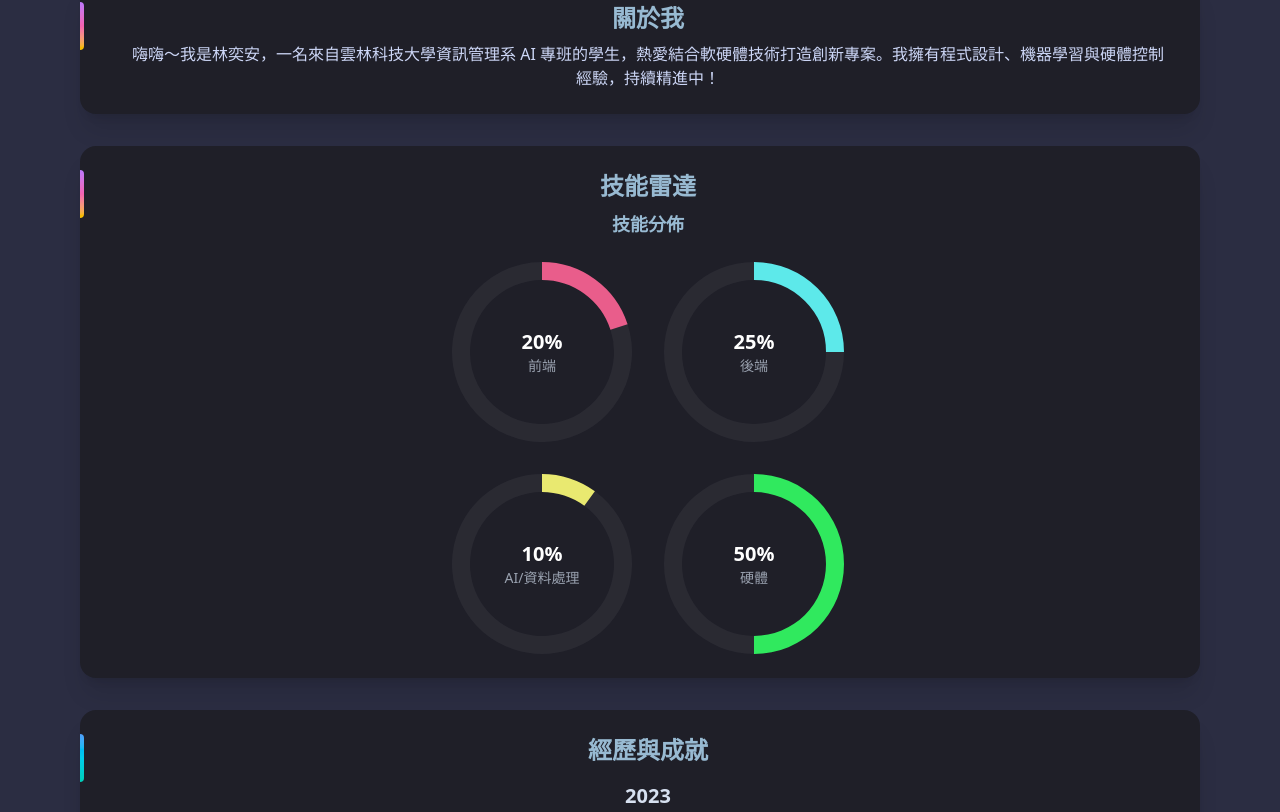
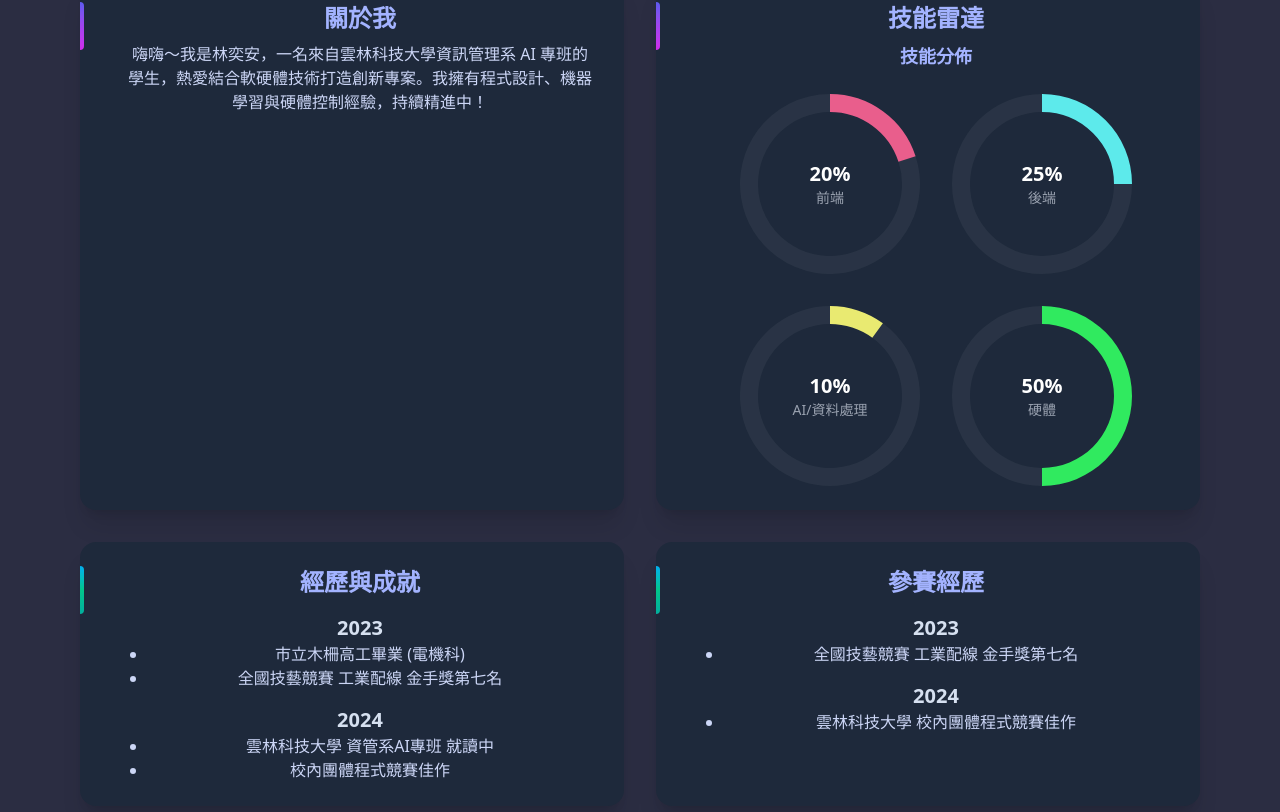
Before and after one commit to Catneko-0422/Catneko-0422.github.io, a Next.js app: page /About in a window 1280 px wide. Shown: the part 767-1579 px from the top of the page. Built offline with nearby package versions, Linux system fonts and the light colour scheme.

Commit message:
style: update about layout and theme

```diff
--- a/src/app/About/page.tsx
+++ b/src/app/About/page.tsx
@@ -21,7 +21,7 @@ const skills = [
 
 const SkillRadar = () => (
   <div className="flex flex-col items-center gap-6">
-  <div className="text-center text-lg font-semibold text-blue-700 dark:text-[#98BAD2]">技能分佈</div>
+  <div className="text-center text-lg font-semibold text-indigo-700 dark:text-indigo-300">技能分佈</div>
     <div className="grid grid-cols-1 sm:grid-cols-2 gap-8">
       {skills.map((skill, idx) => (
         <div key={idx} className="relative w-[180px] h-[180px] mx-auto sm:mx-0">
@@ -87,26 +87,26 @@ const certifications = [
 
 const Card = ({ title, children }: { title: string; children: React.ReactNode }) => (
   <motion.div
-    className="relative bg-white dark:bg-[#1f1f28] rounded-2xl shadow-xl w-full px-6 sm:px-8 py-6 hover:scale-[1.02] transition-transform duration-300"
+    className="relative bg-white dark:bg-[#1e293b] rounded-2xl shadow-xl w-full px-6 sm:px-8 py-6 hover:scale-[1.02] transition-transform duration-300"
     initial={{ opacity: 0, y: 30 }}
     whileInView={{ opacity: 1, y: 0 }}
     transition={{ duration: 0.6 }}
   >
-    <div className="absolute top-6 left-0 w-1 h-12 bg-gradient-to-b from-purple-400 via-pink-400 to-yellow-400 rounded-r-full animate-pulse" />
-    <h3 className="text-2xl font-bold mb-2 text-blue-700 dark:text-[#98BAD2] pl-4">{title}</h3>
+    <div className="absolute top-6 left-0 w-1 h-12 bg-gradient-to-b from-indigo-500 via-purple-500 to-fuchsia-500 rounded-r-full animate-pulse" />
+    <h3 className="text-2xl font-bold mb-2 text-indigo-700 dark:text-indigo-300 pl-4">{title}</h3>
     <div className="text-[#ccd6f6] text-base pl-4">{children}</div>
   </motion.div>
 );
 
 const Timeline = ({ title, data }: { title: string; data: Record<string, string[]> }) => (
   <motion.div
-    className="relative bg-white dark:bg-[#1f1f28] rounded-2xl shadow-xl w-full px-6 sm:px-8 py-6 hover:scale-[1.02] transition-transform duration-300"
+    className="relative bg-white dark:bg-[#1e293b] rounded-2xl shadow-xl w-full px-6 sm:px-8 py-6 hover:scale-[1.02] transition-transform duration-300"
     initial={{ opacity: 0, y: 30 }}
     whileInView={{ opacity: 1, y: 0 }}
     transition={{ duration: 0.6 }}
   >
-    <div className="absolute top-6 left-0 w-1 h-12 bg-gradient-to-b from-blue-400 via-cyan-400 to-teal-400 rounded-r-full animate-pulse" />
-    <h3 className="text-2xl font-bold mb-4 text-blue-700 dark:text-[#98BAD2] pl-4">{title}</h3>
+    <div className="absolute top-6 left-0 w-1 h-12 bg-gradient-to-b from-sky-400 via-emerald-400 to-teal-500 rounded-r-full animate-pulse" />
+    <h3 className="text-2xl font-bold mb-4 text-indigo-700 dark:text-indigo-300 pl-4">{title}</h3>
     <ul className="space-y-4 pl-4">
       {Object.entries(data).map(([year, items]) => (
         <li key={year}>
@@ -185,23 +185,26 @@ const About: React.FC = () => {
       </div>
 
       <div className="w-full max-w-6xl px-4 mt-12 flex flex-col gap-8">
+        <div className="grid grid-cols-1 md:grid-cols-2 gap-8">
           <Card title="關於我">
             嗨嗨～我是林奕安，一名來自雲林科技大學資訊管理系 AI 專班的學生，熱愛結合軟硬體技術打造創新專案。我擁有程式設計、機器學習與硬體控制經驗，持續精進中！
           </Card>
-
           <Card title="技能雷達">
             <SkillRadar />
           </Card>
+        </div>
 
+        <div className="grid grid-cols-1 md:grid-cols-2 gap-8">
           <Timeline title="經歷與成就" data={achievements} />
           <Timeline title="參賽經歷" data={experiences} />
+        </div>
 
         <Card title="專業證照" >
           <div className="flex flex-wrap justify-center gap-4 mt-2">
             {certifications.map((cert, idx) => (
               <div
                 key={idx}
-                className="bg-gray-200 dark:bg-[#2c2f3a] px-4 py-2 rounded-xl text-black dark:text-white text-sm shadow border border-[#98BAD2] hover:scale-105 transition-transform duration-200"
+                className="bg-gray-100 dark:bg-gray-800 px-4 py-2 rounded-xl text-black dark:text-white text-sm shadow border border-indigo-300 hover:scale-105 transition-transform duration-200"
               >
                 {cert.name}
               </div>
```
Lines whose indentation alone changed are shown as unchanged.
